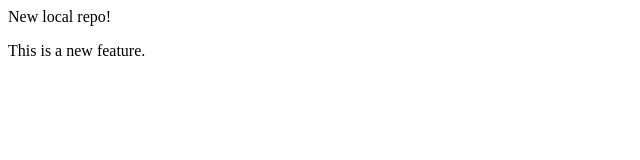
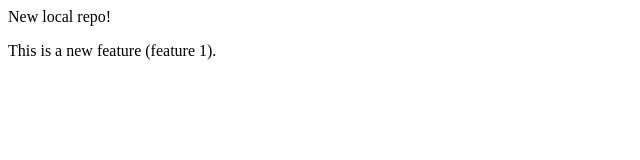
Before and after one commit to Hrishikesh-Dheeraj/localRepo, a plain HTML site: page index.html in a window 1280 px wide. Shown: the full height of the page, 0-640 px from the left. Drawn offline with Linux system fonts and the light colour scheme.

Commit message:
Added new feature

```diff
--- a/index.html
+++ b/index.html
@@ -1,2 +1,2 @@
 <p>New local repo!</p>
-<p>This is a new feature.</p>
+<p>This is a new feature (feature 1).</p>
```
